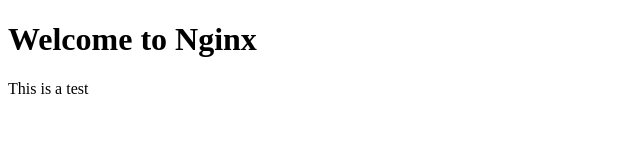
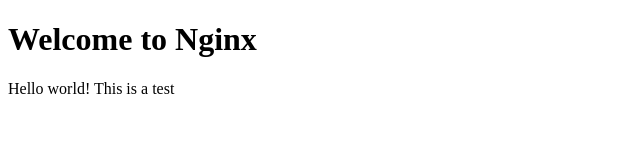
Before and after one commit to MayuGit/mynginx, a plain HTML site: page index.html in a window 1280 px wide. Shown: the whole page, without its empty margins (0-640 px from the left). Drawn offline with Linux system fonts and the light colour scheme.

Commit message:
Update index.html

```diff
--- a/index.html
+++ b/index.html
@@ -4,7 +4,9 @@
 
 <h1>Welcome to Nginx</h1>
 
-This is a test
+Hello world! This is a test
+
+
 
 </body>
 </html>
```
